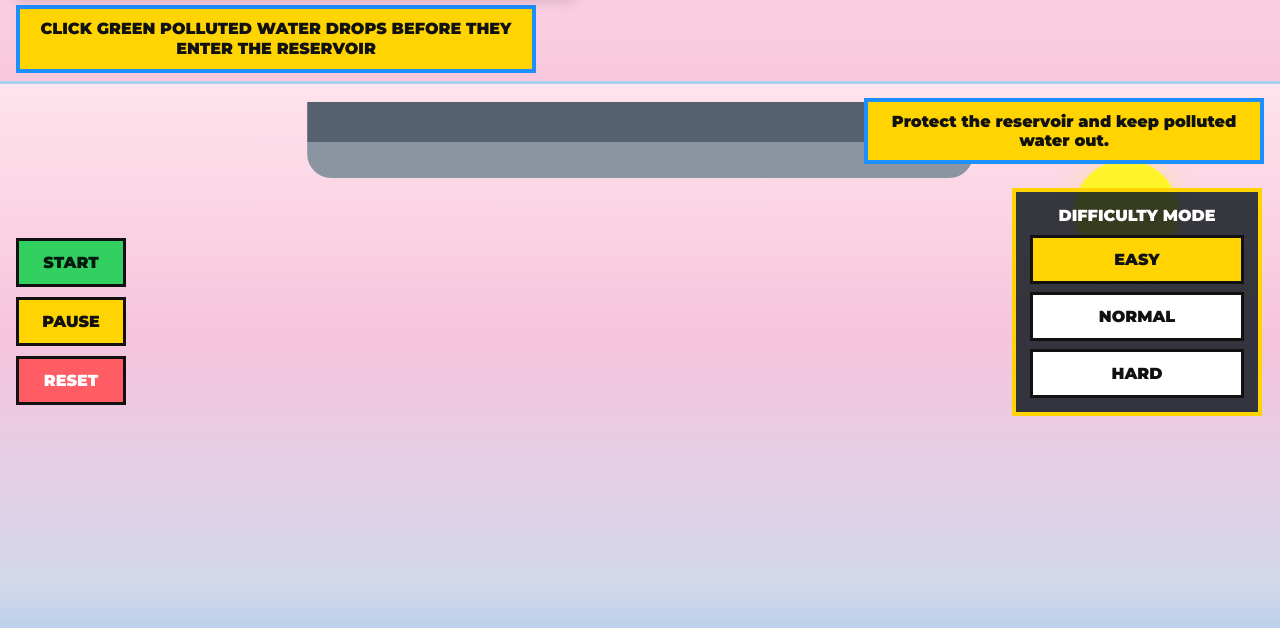
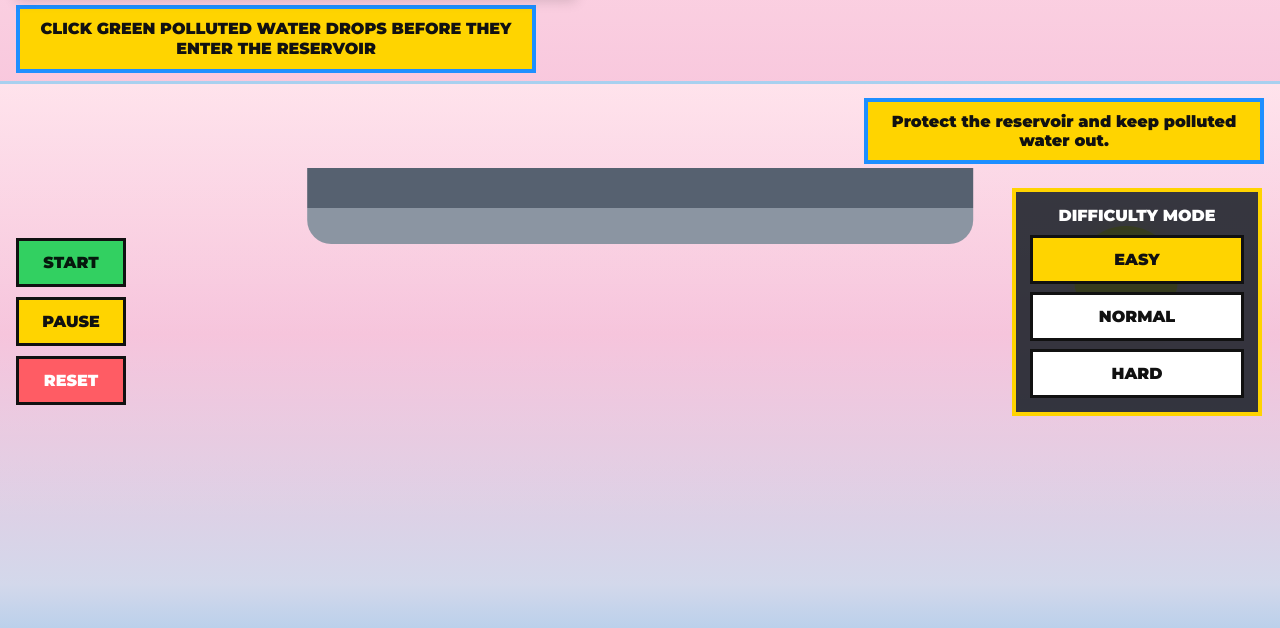
Before and after one commit to cdenman2/Charity-Water-completed-game, a plain HTML site: page index.html in a window 1280 px wide. Shown: the part 172-800 px from the top of the page. Drawn offline with Linux system fonts and the light colour scheme.

Commit message:
Update style.css

```diff
--- a/style.css
+++ b/style.css
@@ -315,7 +315,7 @@ select {
 
 .pipe-wrap {
   position: absolute;
-  top: 18px;
+  top: 84px;
   left: 50%;
   transform: translateX(-50%);
   width: min(52%, 680px);
@@ -358,7 +358,7 @@ select {
 .sun {
   position: absolute;
   right: 8%;
-  top: 76px;
+  top: 142px;
   width: 104px;
   height: 104px;
   border-radius: 50%;
```
